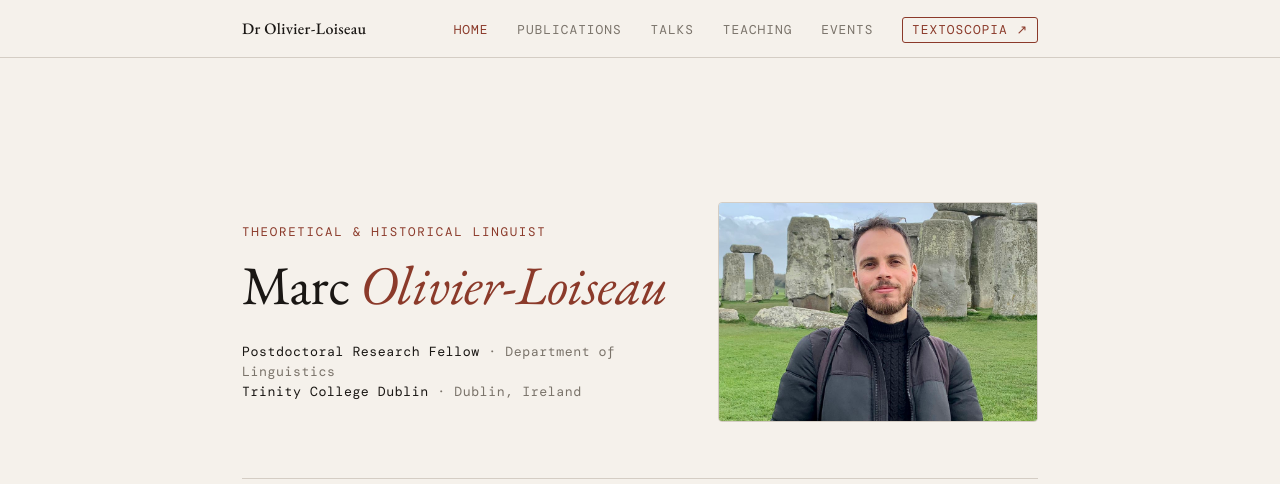
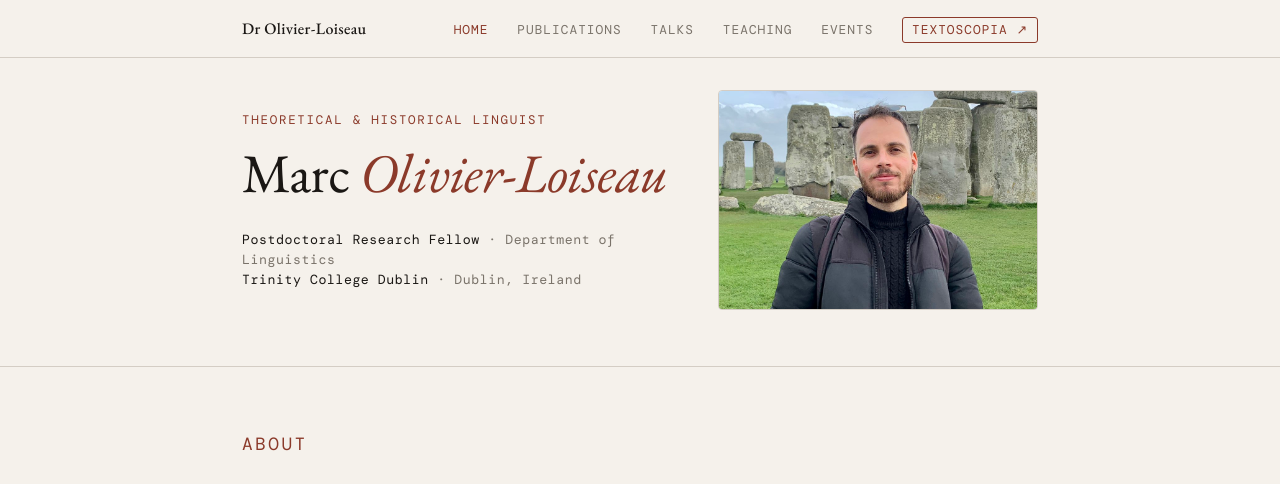
Before and after one commit to loiseaulivier/loiseaulivier.github.io, a plain HTML site: page index.html in a window 1280 px wide. Shown: the top 484 px of the page. Drawn offline with nearby package versions, Linux system fonts and the light colour scheme; a web font is replaced by a local one.

Commit message:
Update index.html

```diff
--- a/index.html
+++ b/index.html
@@ -422,12 +422,12 @@ a:hover {
     </div>
   </nav>
 
-  <section id="home" class="page-section">
-    <!-- ABOUT -->
-    <div id="about">
+  <!-- HOME SECTION (includes hero header + about + news + research) -->
+  <section id="home" class="page-section" style="padding: 0;">
+
+    <!-- HERO -->
+    <header style="padding: 2rem 0 3.5rem; border-bottom: 1px solid var(--rule); margin-bottom: 0;">
       <div class="page-wrap">
-       <!-- HERO -->
-  <header>
         <div class="header-inner">
           <div class="fade-in">
             <p class="eyebrow">Theoretical &amp; Historical Linguist</p>
@@ -441,7 +441,12 @@ a:hover {
             <div class="avatar"><a href="photo.jpg" target="_blank"><img src="photo.jpg" alt="Marc Olivier-Loiseau"></a></div>
           </div>
         </div>
+      </div>
     </header>
+
+    <!-- ABOUT -->
+    <div id="about" style="padding: 4rem 0; border-bottom: 1px solid var(--rule);">
+      <div class="page-wrap">
         <p class="section-label">About</p>
         <p>I am a Postdoctoral Research Fellow at Trinity College Dublin, funded by <a href="https://research.ie/funding/goipd/" style="color: var(--accent);">Taighde Éireann – Research Ireland</a>. My work investigates the structural foundations of language variation, with particular attention to the interplay between diachrony, microvariation, and grammatical architecture. Two core questions drive my research agenda: why word order changes over time, and why closely related languages develop distinct properties. My primary area of expertise is in formal Romance syntax, and I have worked on a range of varieties including Old and Modern French, Old Occitan, Old and Modern Italian, Old Sardinian, Old and Modern Catalan, and Romanian, as well as Standard Greek and the Amazigh languages.</p>
         <p>I am an Associate Member of the <a href="https://www.ling-phil.ox.ac.uk/" style="color: var(--accent);">Faculty of Linguistics, Philology and Phonetics</a> at the University of Oxford, and an Associate Researcher of the <a href="https://www.mfo.ac.uk" style="color: var(--accent);">Maison Française d'Oxford</a>. I sit on the Executive Committee of the <a href="https://societaslinguistica.eu" style="color: var(--accent);">Societas Linguistica Europaea</a>.</p>
@@ -573,6 +578,8 @@ a:hover {
       </div>
     </div>
   </div>
+
+  </div><!-- end #news wrapper -->
 
   </section><!-- end #home -->
 
```
Lines whose indentation alone changed are shown as unchanged.
